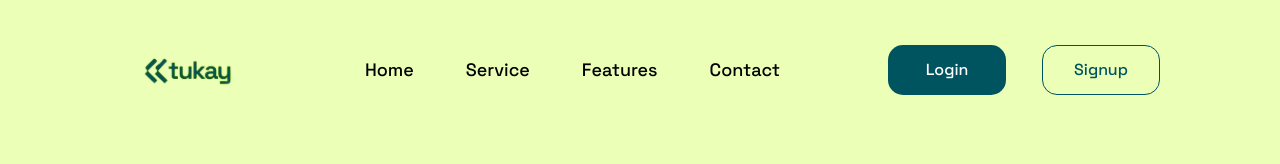
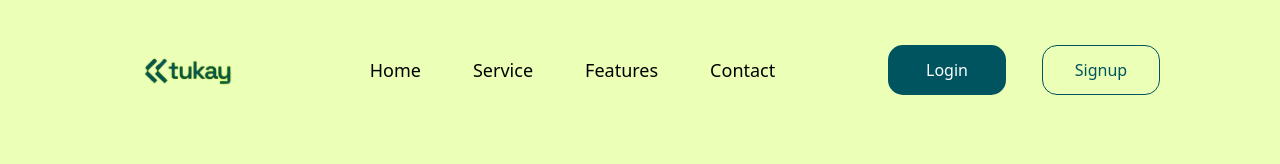
Before and after one commit to JCalmCrasher/sapa-ui, a React (Vite) app: page / in a window 1280 px wide. Shown: the top 164 px of the page. Built offline with nearby package versions, Linux system fonts and the light colour scheme.

Commit message:
add `Plus Jakarta Sans` font

```diff
--- a/index.html
+++ b/index.html
@@ -3,12 +3,20 @@
  <head>
   <meta charset="UTF-8" />
   <link rel="icon" type="image/svg+xml" href="/vite.svg" />
+
+  <!-- Fonts -->
   <link rel="preconnect" href="https://fonts.googleapis.com" />
   <link rel="preconnect" href="https://fonts.gstatic.com" crossorigin />
   <link
    href="https://fonts.googleapis.com/css2?family=Space+Grotesk:wght@500&display=swap"
    rel="stylesheet"
   />
+
+  <link
+   href="https://fonts.googleapis.com/css2?family=Plus+Jakarta+Sans:wght@500&display=swap"
+   rel="stylesheet"
+  />
+
   <meta name="viewport" content="width=device-width, initial-scale=1.0" />
   <title>Sapa</title>
  </head>
--- a/src/components/layout.tsx
+++ b/src/components/layout.tsx
@@ -36,14 +36,20 @@ const navbarMenus = [
 ];
 export const Navbar = () => {
  return (
-  <header className="px-[120px] pt-[25px]">
+  <header className="px-[120px] pt-[25px] font-sans">
    <div className="flex flex-col md:flex-row items-center justify-between">
     <span>
      <img src={Logo} alt="" />
     </span>
     <div className="flex items-center gap-[52px]">
      {navbarMenus.map((menu, i) => (
-      <a className="font-normal text-lg" href={menu.href} key={i}>
+      <a
+       className={`${
+        menu.active ? "text-black" : "text-content"
+       } font-medium text-lg`}
+       href={menu.href}
+       key={i}
+      >
        {menu.title}
       </a>
      ))}
```
Lines whose indentation alone changed are shown as unchanged.
